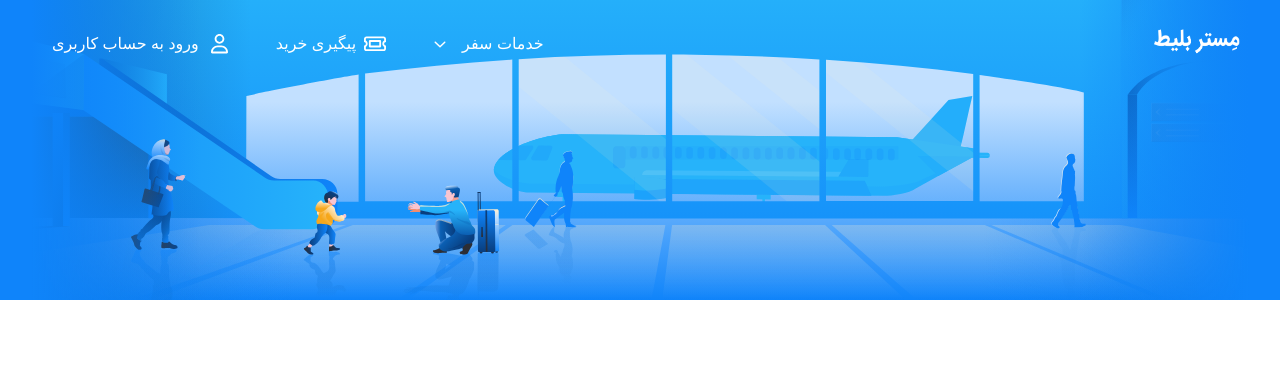
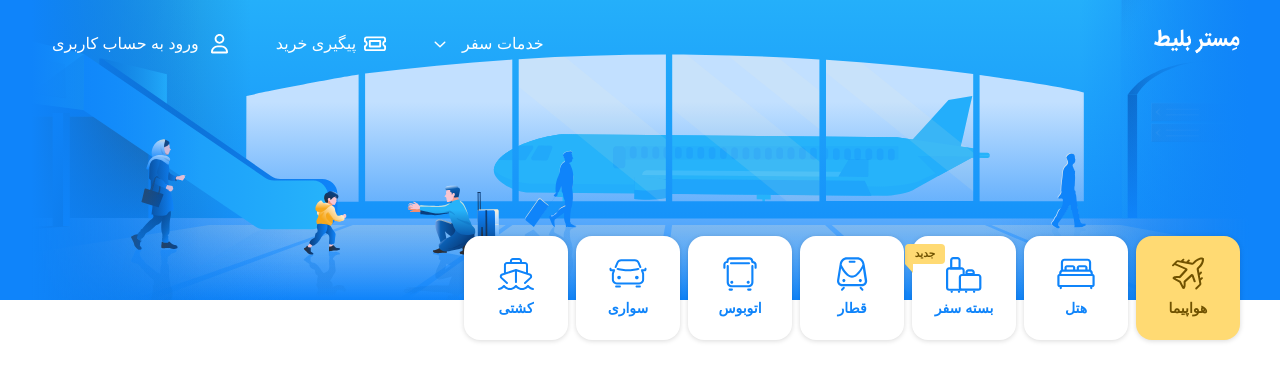
Before and after one commit to amir-9/mr-blit-clone, a Next.js app: page / in a window 1280 px wide. Shown: the top 380 px of the page. Built offline with nearby package versions, Linux system fonts and the light colour scheme.

Commit message:
added services component to header

```diff
--- /dev/null
+++ b/app/components/ServiceItem.tsx
@@ -0,0 +1,110 @@
+"use client";
+
+import clsx from "clsx";
+
+import { HeaderItemType, StateType } from "../types";
+import { useStore } from "./../store/store";
+
+interface ServiceItemProps {
+  data: HeaderItemType;
+}
+
+const ServiceItem: React.FC<ServiceItemProps> = ({ data }) => {
+  const service = useStore((state) => state.service);
+  const changeService = useStore((state) => state.changeService);
+  const isSelected = data.state === service;
+  const clickHandler = (item: StateType["service"]) => {
+    changeService(item);
+  };
+
+  return (
+    <div
+      onClick={() => clickHandler(data.state)}
+      className={clsx(
+        `
+        relative
+        w-[104px]
+        h-[104px]
+        flex
+        justify-center
+        items-center
+        cursor-pointer
+        rounded-2xl
+        shadow-[0_1px_5px_0_rgba(0,0,0,.15)]
+      `,
+        isSelected
+          ? "bg-[#ffda73] text-[#705200] fill-[#705200]"
+          : "bg-white text-[#0f84fa] fill-[#0f84fa]"
+      )}
+    >
+      <div
+        className="
+          flex
+          flex-col
+          justify-center
+          items-center
+
+        "
+      >
+        {data.state === "travelBag" && (
+          <span
+            className={clsx(
+              `
+              absolute
+              flex
+              items-center
+              justify-center
+              top-2
+              -left-[7px]
+              w-10
+              h-4.5
+              rounded-[4px_4px_4px_0]
+
+              py-0.5
+              font-bold
+              text-[10.5px]
+            `,
+
+              isSelected
+                ? "text-[#ffda73] bg-[#705200]"
+                : "text-[#705200] bg-[#ffda73]"
+            )}
+          >
+            جدید
+            <svg
+              width="8"
+              height="9"
+              viewBox="0 0 8 9"
+              fill="none"
+              xmlns="http://www.w3.org/2000/svg"
+              className={clsx(
+                `
+                absolute
+                left-0
+                top-[100%]
+              `,
+                isSelected ? "fill-[#705200]" : "fill-[#ffda73]"
+              )}
+            >
+              <path d="M8 9L0 0H8V9Z"></path>
+            </svg>
+          </span>
+        )}
+        <div className="">{data.headerIcon}</div>
+        <div
+          className="
+            min-h-[28px]
+            font-bold
+            text-sm
+            leading-7
+
+          "
+        >
+          {data.title}
+        </div>
+      </div>
+    </div>
+  );
+};
+
+export default ServiceItem;
--- a/app/components/Services.tsx
+++ b/app/components/Services.tsx
@@ -1,5 +1,37 @@
+"use client";
+
+import ServiceItem from "./ServiceItem";
+import { headerItems } from "../constants";
+
 const Services = () => {
-  return <div>services</div>;
+  return (
+    <div
+      className="
+        z-[15]
+        absolute
+        -bottom-[40px]
+        w-full
+        flex
+        justify-center
+        rtl
+      "
+    >
+      <div
+        className="
+          relative
+          w-full
+          max-w-[1200px]
+          flex
+          justify-start
+          gap-2
+        "
+      >
+        {headerItems.map((item, index) => (
+          <ServiceItem key={index} data={item} />
+        ))}
+      </div>
+    </div>
+  );
 };
 
 export default Services;
--- a/app/constants/index.tsx
+++ b/app/constants/index.tsx
@@ -1,7 +1,7 @@
 import NavbarIcons from "../components/icons/NavbarIcons";
 import HeaderIcons from "../components/icons/HeaderIcons";
 
-import type { NavItemType } from "../types";
+import type { NavItemType, HeaderItemType } from "../types";
 
 export const navbarItems: Array<NavItemType> = [
   {
@@ -68,3 +68,40 @@ export const headerBgImageItems = [
     src: "/images/header/ship-desktop.svg",
   },
 ];
+export const headerItems: Array<HeaderItemType> = [
+  {
+    title: "هواپیما",
+    headerIcon: <HeaderIcons name="flight" fill="inherit" />,
+    state: "flight",
+  },
+  {
+    title: "هتل",
+    headerIcon: <HeaderIcons name="hotel" fill="inherit" />,
+    state: "hotel",
+  },
+  {
+    title: "بسته سفر",
+    headerIcon: <HeaderIcons name="travelBag" fill="inherit" />,
+    state: "travelBag",
+  },
+  {
+    title: "قطار",
+    headerIcon: <HeaderIcons name="train" fill="inherit" />,
+    state: "train",
+  },
+  {
+    title: "اتوبوس",
+    headerIcon: <HeaderIcons name="bus" fill="inherit" />,
+    state: "bus",
+  },
+  {
+    title: "سواری",
+    headerIcon: <HeaderIcons name="taxi" fill="inherit" />,
+    state: "taxi",
+  },
+  {
+    title: "کشتی",
+    headerIcon: <HeaderIcons name="ship" fill="inherit" />,
+    state: "ship",
+  },
+];
--- a/app/containers/Header.tsx
+++ b/app/containers/Header.tsx
@@ -2,6 +2,7 @@ import { StepProvider } from "@/app/context/StepContext";
 
 import HeaderBg from "../components/HeaderBg";
 import Navbar from "./Navbar";
+import Services from "../components/Services";
 
 const Header = () => {
   return (
@@ -18,6 +19,7 @@ const Header = () => {
       >
         <Navbar />
         <HeaderBg />
+        <Services />
       </header>
     </StepProvider>
   );
--- a/app/types/index.ts
+++ b/app/types/index.ts
@@ -1,3 +1,6 @@
+import { JsxElement } from "typescript";
+import { ReactElement } from "react";
+
 export type StepType = "mobileOrEmail" | "password" | "confirmCode";
 export type StepStateType = {
   step: StepType;
@@ -34,6 +37,12 @@ export type StateType = {
 
 export type NavItemType = {
   title: string;
-  navbarIcon: any;
+  navbarIcon: ReactElement<any, any>;
   state: StateType["service"];
 };
+
+export type HeaderItemType = {
+  title: string;
+  headerIcon: ReactElement<any, any>;
+  state: StateType["service"];
+};
```
